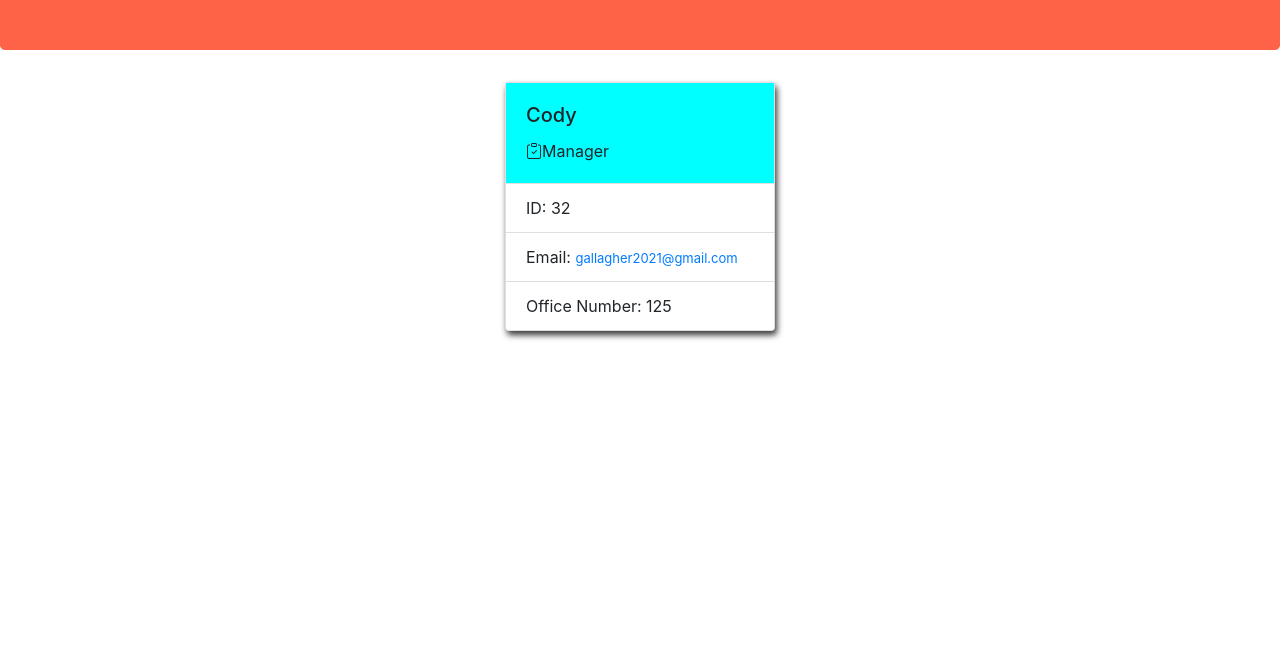
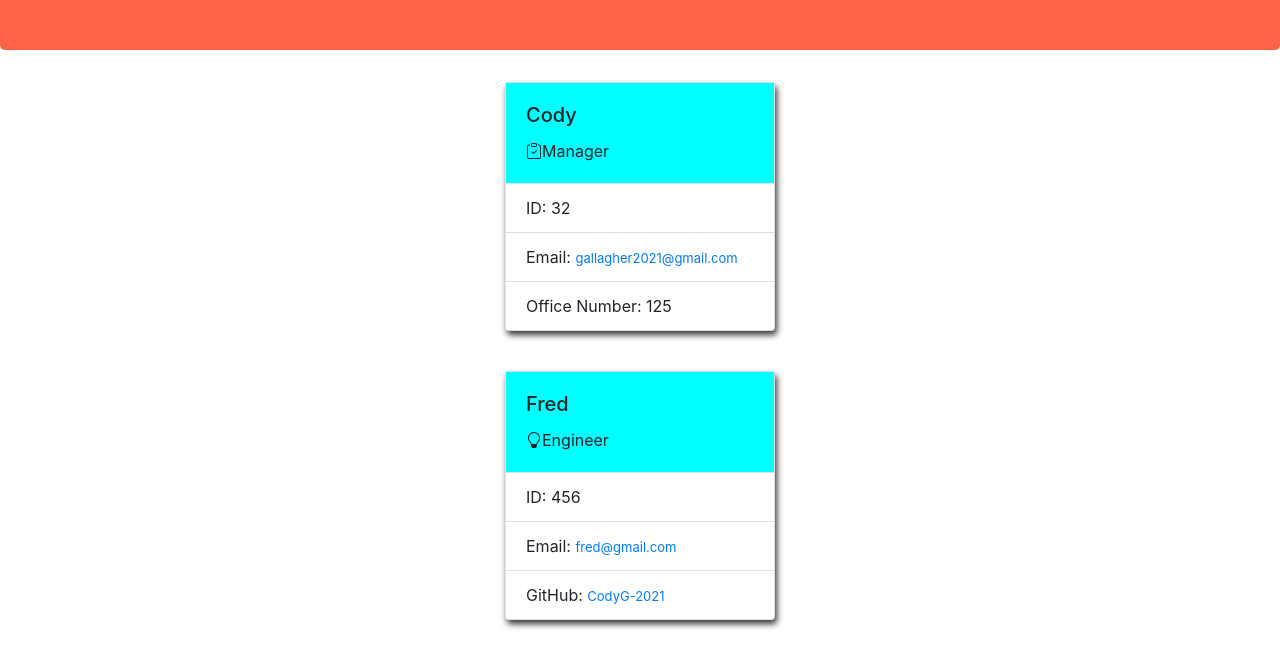
Before and after one commit to timdavidson2/team-profile-generator, a website: page dist/css/myTeam.html in a window 1280 px wide. Shown: the part 153-813 px from the top of the page. Drawn offline with nearby package versions, Linux system fonts and the light colour scheme; files that its build step writes are made by us from their sources.

Commit message:
Update myTeam.html

```diff
--- a/dist/css/myTeam.html
+++ b/dist/css/myTeam.html
@@ -39,3 +39,21 @@
 
 
   </div>
+
+  <div class="row justify-content-center">
+
+
+    <div class="col-2 cardCont">
+      <div class="card">
+        <div class="card-body">
+          <h5 class="card-title">Fred</h5>
+          <p class="card-text"><i class="bi bi-lightbulb"></i>Engineer
+          </p>
+        </div>
+        <ul class="list-group list-group-flush">
+          <li class="list-group-item">ID: 456</li>
+          <li class="list-group-item">Email: <a href="mailto:fred@gmail.com">fred@gmail.com</a></li>
+          <li class="list-group-item">GitHub: <a href="https://github.com/CodyG-2021">CodyG-2021</a></li>
+        </ul>
+      </div>
+    </div>
```
